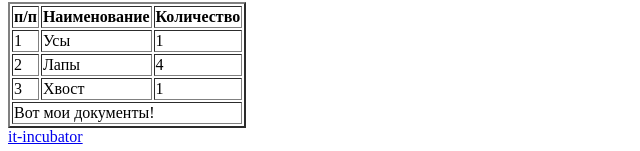
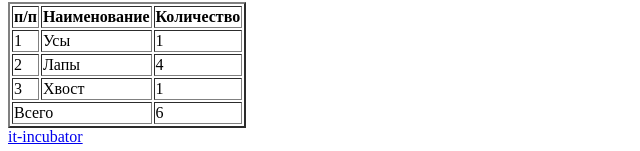
Before and after one commit to Versus523/1-hw-with-auto-test-html-css-main, a plain HTML site: page index.html in a window 1280 px wide. Shown: the part 733-884 px from the top of the page, 0-640 px from the left. Drawn offline with Linux system fonts and the light colour scheme.

Commit message:
complete2

```diff
--- a/index.html
+++ b/index.html
@@ -114,7 +114,8 @@
 					<td>1</td>
 				</tr>
 				<tr>
-					<td colspan="3">Вот мои документы!</td>
+					<td colspan="2">Всего</td>
+					<td>6</td>
 				</tr>
 			</table>
 		</section>
```
